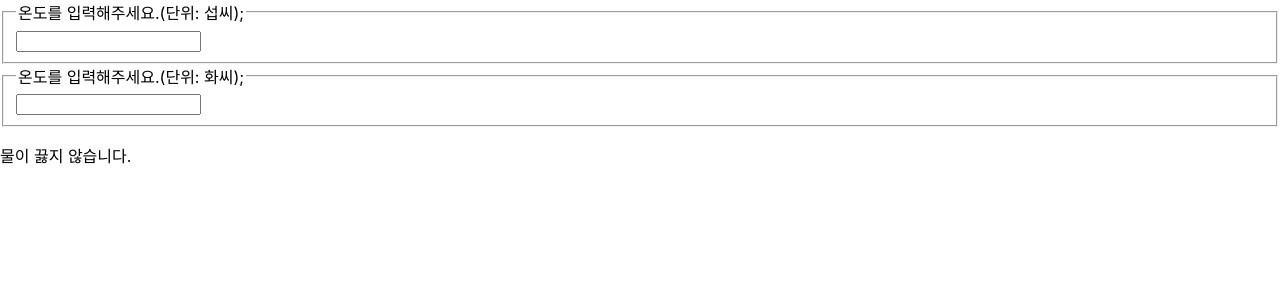
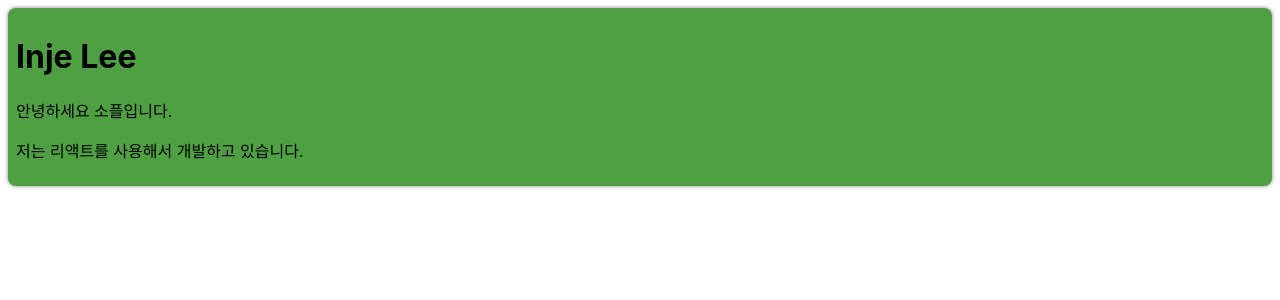
Before and after one commit to stk346/react-praactice, a React (Create React App) app: page / in a window 1280 px wide. Shown: the top 300 px of the page. Built offline with nearby package versions, Linux system fonts and the light colour scheme.

Commit message:
composition

```diff
--- /dev/null
+++ b/src/chapter13/Card.jsx
@@ -0,0 +1,20 @@
+function Card(props) {
+    const {title, backgroundColor, children} = props;
+
+    return (
+        <div
+            style = {{
+                margin: 8,
+                padding: 8,
+                borderRadius: 8,
+                boxShadow: "0px 0px 4px grey",
+                backgroundColor: backgroundColor || "white",
+            }}
+        >
+            {title && <h1>{title}</h1>}
+            {children}
+        </div>
+    );
+}
+
+export default Card;
--- /dev/null
+++ b/src/chapter13/ProfileCard.jsx
@@ -0,0 +1,12 @@
+import Card from "./Card";
+
+function ProfileCard(props) {
+    return (
+        <Card title="Inje Lee" backgroundColor="#4ea042">
+            <p>안녕하세요 소플입니다. </p>
+            <p>저는 리액트를 사용해서 개발하고 있습니다.</p>
+        </Card>
+    );
+}
+
+export default ProfileCard;
--- a/src/index.js
+++ b/src/index.js
@@ -15,11 +15,12 @@
 import AttendanceBook from './chapter10/AttendanceBook';
 import SignUp from './chapter11/SignUp';
 import Calculator from './chapter12/Calculator';
+import ProfileCard from './chapter13/ProfileCard';
 
 const rootNode = document.getElementById('root');
 ReactDOM.createRoot(rootNode).render(
   <React.StrictMode>
-    <Calculator />
+    <ProfileCard />
   </React.StrictMode>,
 );
 
```
